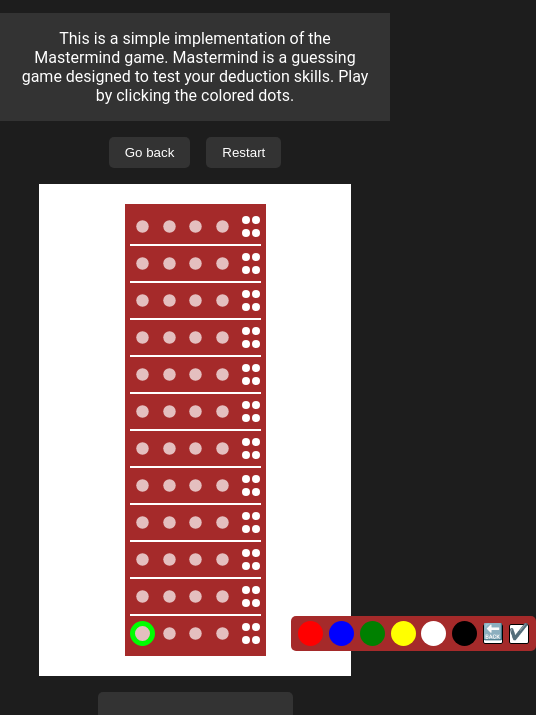
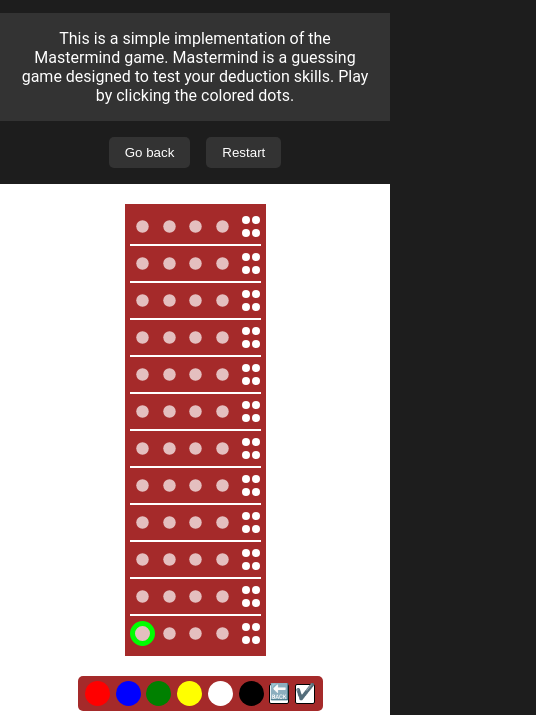
Before and after one commit to BenjaminDerProgrammierer/mastermind, a website built with Vite: page index.html in a window 390 px wide. Shown: the part 76-791 px from the top of the page, 536 px wide, since content can reach past the window. Built offline with nearby package versions, Linux system fonts and the light colour scheme.

Commit message:
Add mobile layout ad fix desktop layout

```diff
--- a/src/game.css
+++ b/src/game.css
@@ -10,6 +10,9 @@
   padding: 20px;
   display: flex;
   justify-content: center;
+  flex-direction: column;
+  align-items: center;
+  gap: 20px;
 
   #game {
     display: flex;
@@ -118,3 +121,11 @@
     transform: scale(1);
   }
 }
+
+/* mobile layout */
+@media (max-width: 890px) {
+  /* color picker is under the mastermind board */
+  #app .color-picker {
+    position: static;
+  }
+}
--- a/src/index.ts
+++ b/src/index.ts
@@ -122,8 +122,12 @@
 });
 colorPicker.appendChild(ok);
 
-colorPicker.style.top = rows[currentRow].offsetTop + "px";
-colorPicker.style.left = (rows[currentRow].offsetLeft + rows[currentRow].offsetWidth + 20) + "px";
+function adjustColorPickerPosition() {
+  colorPicker.style.top = rows[currentRow].offsetTop + "px";
+  colorPicker.style.left = (rows[currentRow].offsetLeft + rows[currentRow].offsetWidth + 20) + "px";
+}
+window.addEventListener("resize", adjustColorPickerPosition);
+adjustColorPickerPosition();
 
 document.getElementById("app")!.appendChild(colorPicker);
 
--- a/src/style.css
+++ b/src/style.css
@@ -127,3 +127,13 @@
         display: flex;
     }
 }
+
+@media (max-width: 768px) {
+    #app {
+        width: 100%;
+    }
+
+    #keyboard-guide {
+        width: 90%;
+    }
+}
```
